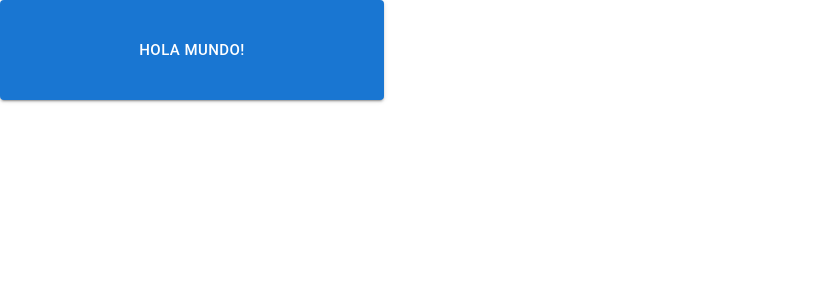
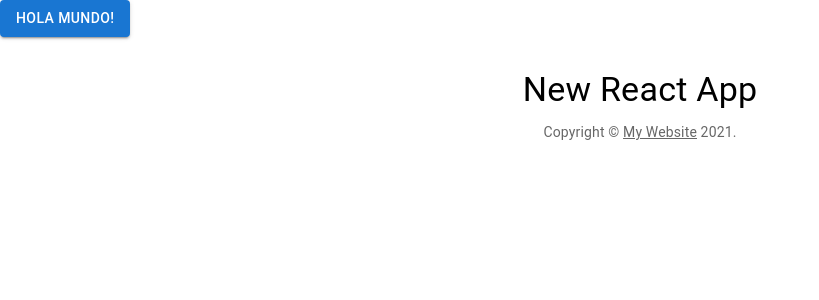
Before and after one commit to AndresFRomero/clients_labeller_frontend, a React (Create React App) app: page / in a window 1280 px wide. Shown: the top 300 px of the page, without its empty margins (0-819 px from the left). Built offline with nearby package versions, Linux system fonts and the light colour scheme.

Commit message:
some components

```diff
--- a/src/App.jsx
+++ b/src/App.jsx
@@ -1,12 +1,38 @@
 import React from 'react'
-import Button from '@material-ui/core/Button';
+import {Button, Typography, Link, Container, Box} from '@material-ui/core';
+
+const Copyrigth = (props) => {
+
+  return (
+    <Typography variant="body2" color="text.secondary" align="center">
+      {'Copyright © '}
+        < Link color="inherit" href="https://mui.com/">
+          {props.sx.text}
+        </Link>{' '}
+      {new Date().getFullYear()}
+      {'.'}
+    </Typography>
+  );
+}
 
 const App = () => {
+
   return (
-    <div style={{ height: "100px"}}>
-      <Button style={{ "min-height": "100%", width: "30%" }} variant = "contained" color = "primary" size = "large" fullWidth = "True">
+    <div>
+
+    <Button variant = "contained" color = "primary">
         Hola Mundo!
-      </Button>
+    </Button>
+
+    <Container maxWidth="sm">
+      <Box sx={{ my: 4}}>
+        <Typography variant="h4" component="h1" gutterBottom align="center">
+          New React App
+        </Typography>
+        <Copyrigth sx={{text: "My Website"}}/>
+      </Box>
+    </Container>
+
     </div>
 
   )
```
Also changed, not shown: src/components/firstStats.jsx (added, +11 -0 lines), src/components/accumStats.jsx (added), src/components/approaches.jsx (added), src/components/login.jsx (added), src/components/orders.jsx (added).
